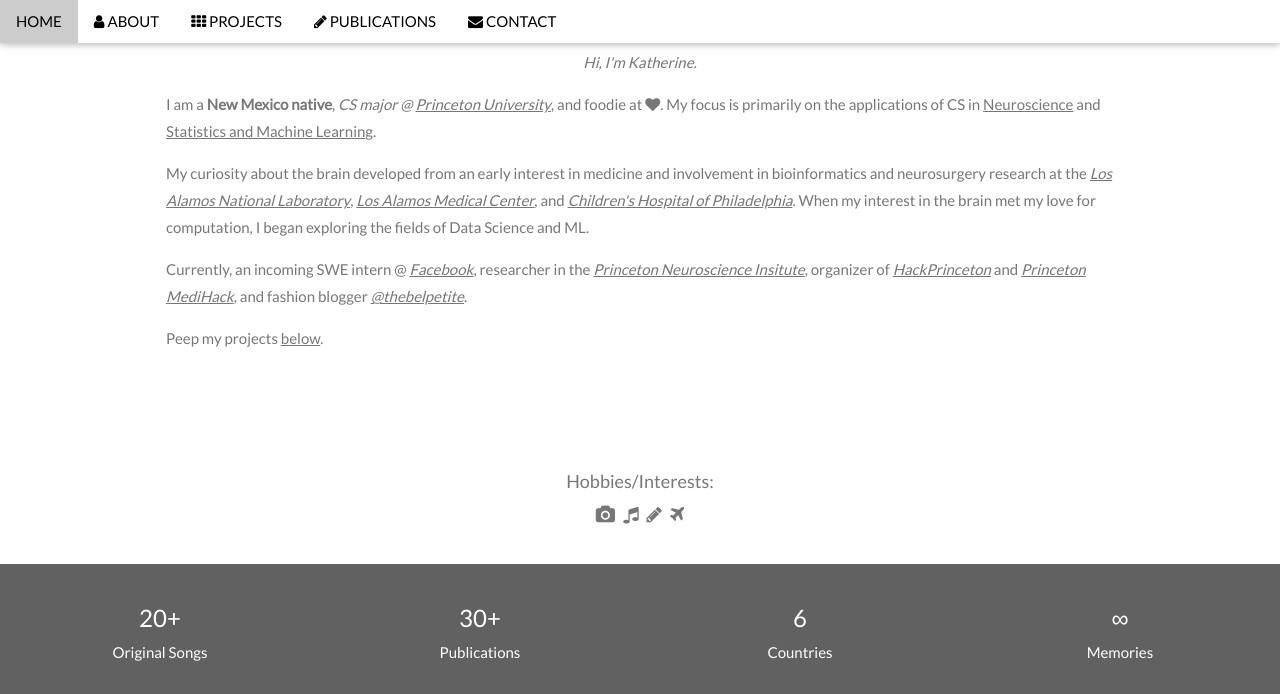
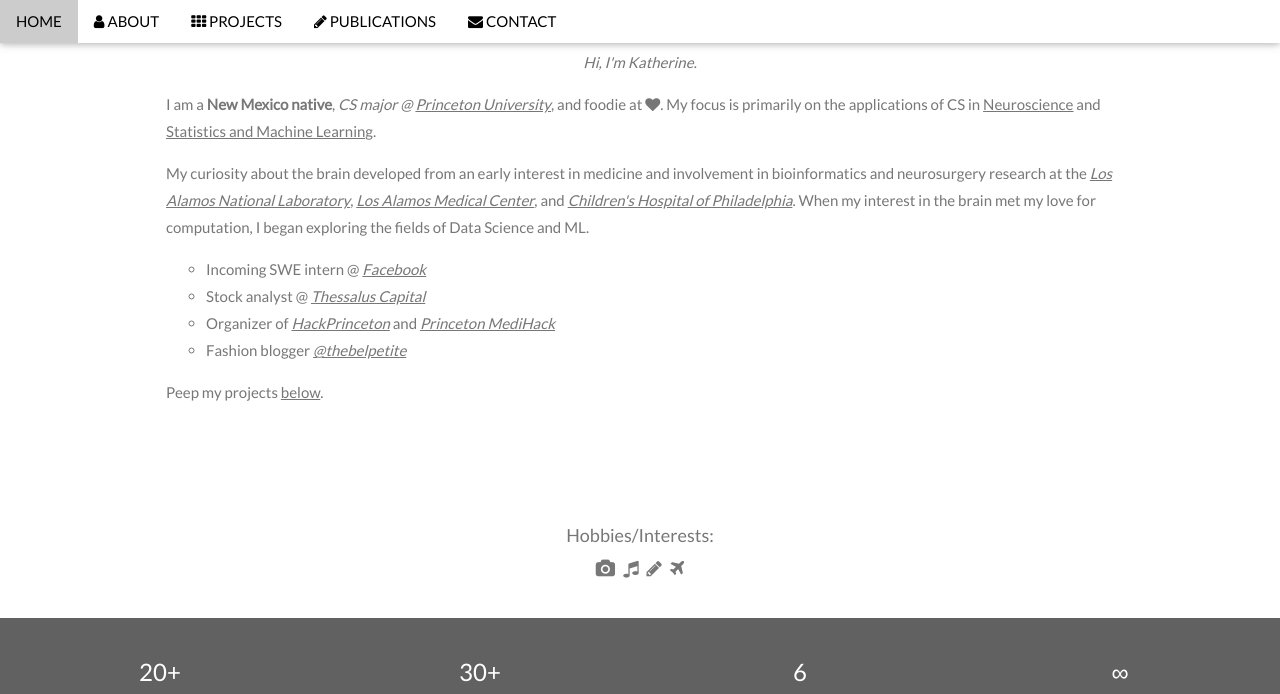
Before and after one commit to wangk5/wangk5.github.io, a Jekyll site: the page index.html, which Jekyll copies as it is, in a window 1280 px wide and 900 px high, scrolled down 983 px, cut to the strip 0-694 px from the top of the window. Built offline with Jekyll 4.4.1, drawn with Linux system fonts in a browser that asks for light colours.

Commit message:
Update index.html

```diff
--- a/index.html
+++ b/index.html
@@ -99,13 +99,14 @@
 	When my interest in the brain met my love for computation, I began exploring
 	the fields of Data Science and ML.
   </p>
-	<p>
-	      Currently, an incoming SWE intern @ <a href="https://newsroom.fb.com/company-info/"><i>Facebook</i></a>,
-	      researcher in the <a href="http://pni.princeton.edu"><i>Princeton Neuroscience Insitute</i></a>,
-	      organizer of <a href="https://s18.hackprinceton.com"><i>HackPrinceton</i></a> and
-	      <a href="https://princetonmedihack.io"><i>Princeton MediHack</i></a>,
-	      and fashion blogger <a href="https://belpetite.wordpress.com"><i>@thebelpetite</i></a>.
-		</p>
+
+  <ul style="list-style-type:circle">
+  	<li>Incoming SWE intern @ <a href="https://newsroom.fb.com/company-info/"><i>Facebook</i></a></li>
+	<li>Stock analyst @ <a href="http://thessaluscapital.com/"><i>Thessalus Capital</i></a></li>
+  	<li>Organizer of <a href="https://s18.hackprinceton.com"><i>HackPrinceton</i></a> and
+	      <a href="https://princetonmedihack.io"><i>Princeton MediHack</i></a></li>
+	<li>Fashion blogger <a href="https://belpetite.wordpress.com"><i>@thebelpetite</i></a></li>
+  </ul>
 		<p>
 			Peep my projects <a href="#portfolio">below</a>.
 		</p>
```
